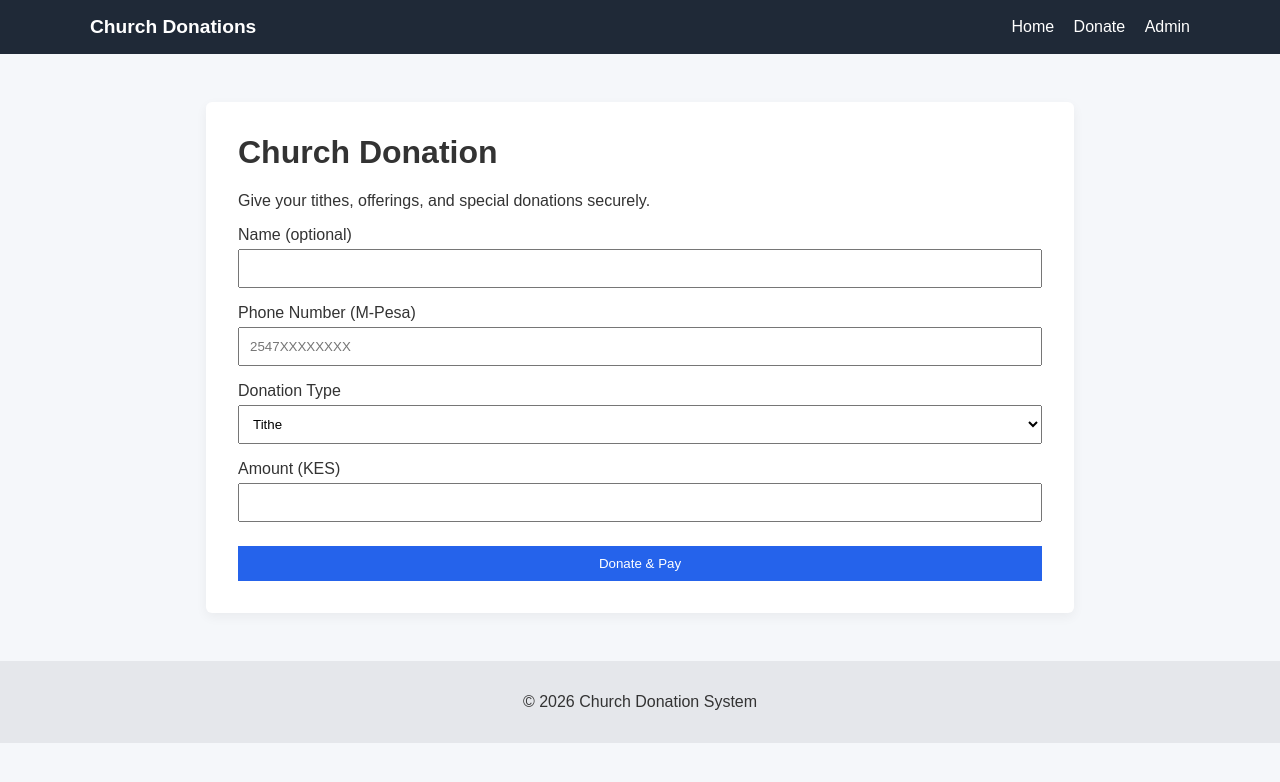
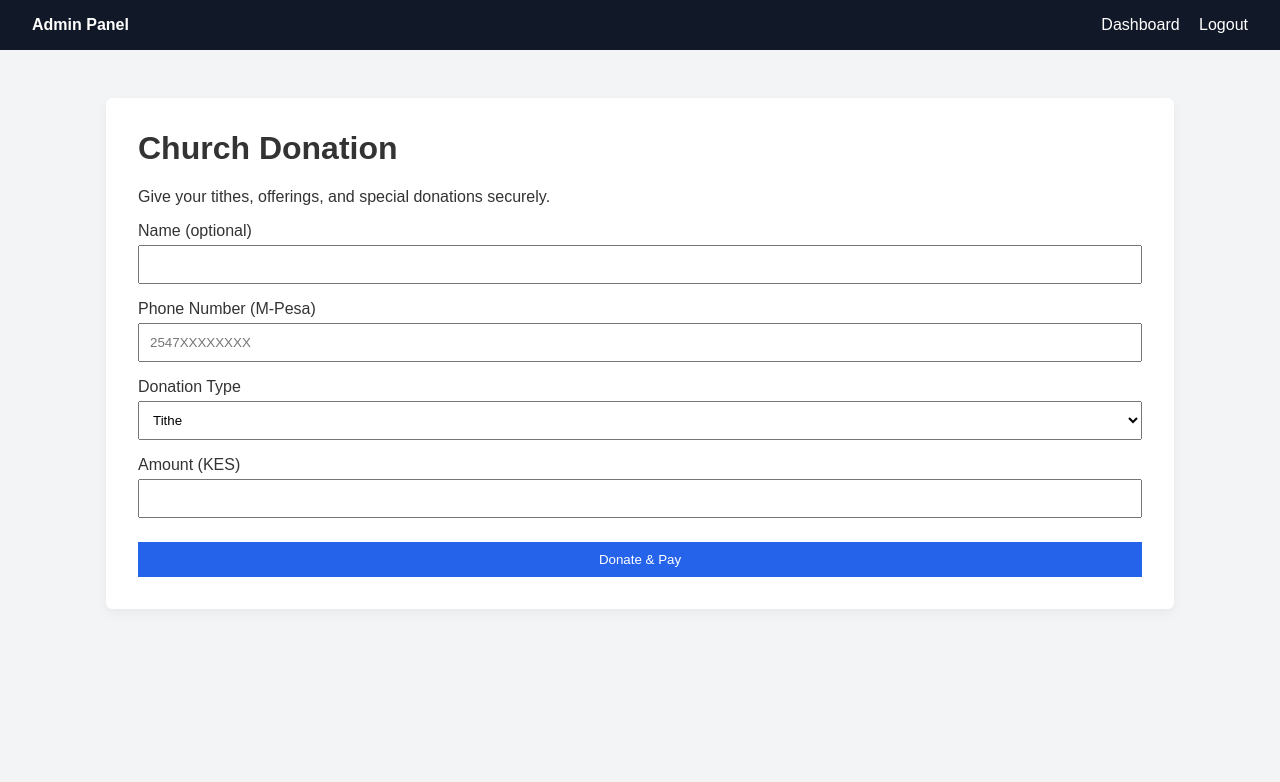
Before and after one commit to vincent-matini/church-donation-flask, a Flask app: page / in a window 1280 px wide. Shown: the top 782 px of the page. Run offline with Flask 3, Linux system fonts and the light colour scheme.

Commit message:
Restore admin dashboard template

```diff
--- a/church-receipts/app.py
+++ b/church-receipts/app.py
@@ -131,11 +131,18 @@ def admin_logout():
 def admin_dashboard():
     conn = get_db()
     donations = conn.execute(
-        "SELECT id, name, type, amount, date FROM donations ORDER BY date DESC"
+        """
+        SELECT id, name, type, amount, date
+        FROM donations
+        ORDER BY date DESC
+        """
     ).fetchall()
     conn.close()
 
-    return render_template("admin_dashboard.html", donations=donations)
+    return render_template(
+        "admin_dashboard.html",
+        donations=donations
+    )
 
 @app.route("/admin/delete/<int:donation_id>", methods=["POST"])
 @admin_required
--- a/church-receipts/templates/base.html
+++ b/church-receipts/templates/base.html
@@ -2,41 +2,25 @@
 <html lang="en">
 <head>
     <meta charset="UTF-8">
-    <title>{{ title or "Church Donation System" }}</title>
+    <title>{{ title or "Admin Panel" }}</title>
     <meta name="viewport" content="width=device-width, initial-scale=1">
-
     <link rel="stylesheet" href="{{ url_for('static', filename='style.css') }}">
 </head>
-<body>
+<body class="admin-body">
 
-    <nav class="navbar">
-        <div class="nav-container">
-            <span class="logo">Church Donations</span>
-            <div class="nav-links">
-                <a href="/">Home</a>
-                <a href="/donate">Donate</a>
-                <a href="/admin/login">Admin</a>
-            </div>
+    <nav class="admin-navbar">
+        <div class="admin-nav-left">
+            <strong>Admin Panel</strong>
+        </div>
+        <div class="admin-nav-right">
+            <a href="{{ url_for('admin_dashboard') }}">Dashboard</a>
+            <a href="{{ url_for('admin_logout') }}">Logout</a>
         </div>
     </nav>
 
-    <main class="container">
-        {% with messages = get_flashed_messages() %}
-            {% if messages %}
-                <div class="flash">
-                    {% for msg in messages %}
-                        <p>{{ msg }}</p>
-                    {% endfor %}
-                </div>
-            {% endif %}
-        {% endwith %}
-
+    <main class="admin-container">
         {% block content %}{% endblock %}
     </main>
 
-    <footer class="footer">
-        <p>&copy; {{ 2026 }} Church Donation System</p>
-    </footer>
-
 </body>
 </html>
```
Also changed, not shown: church-receipts/templates/admin_dashboard.html (+6 -3 lines).
